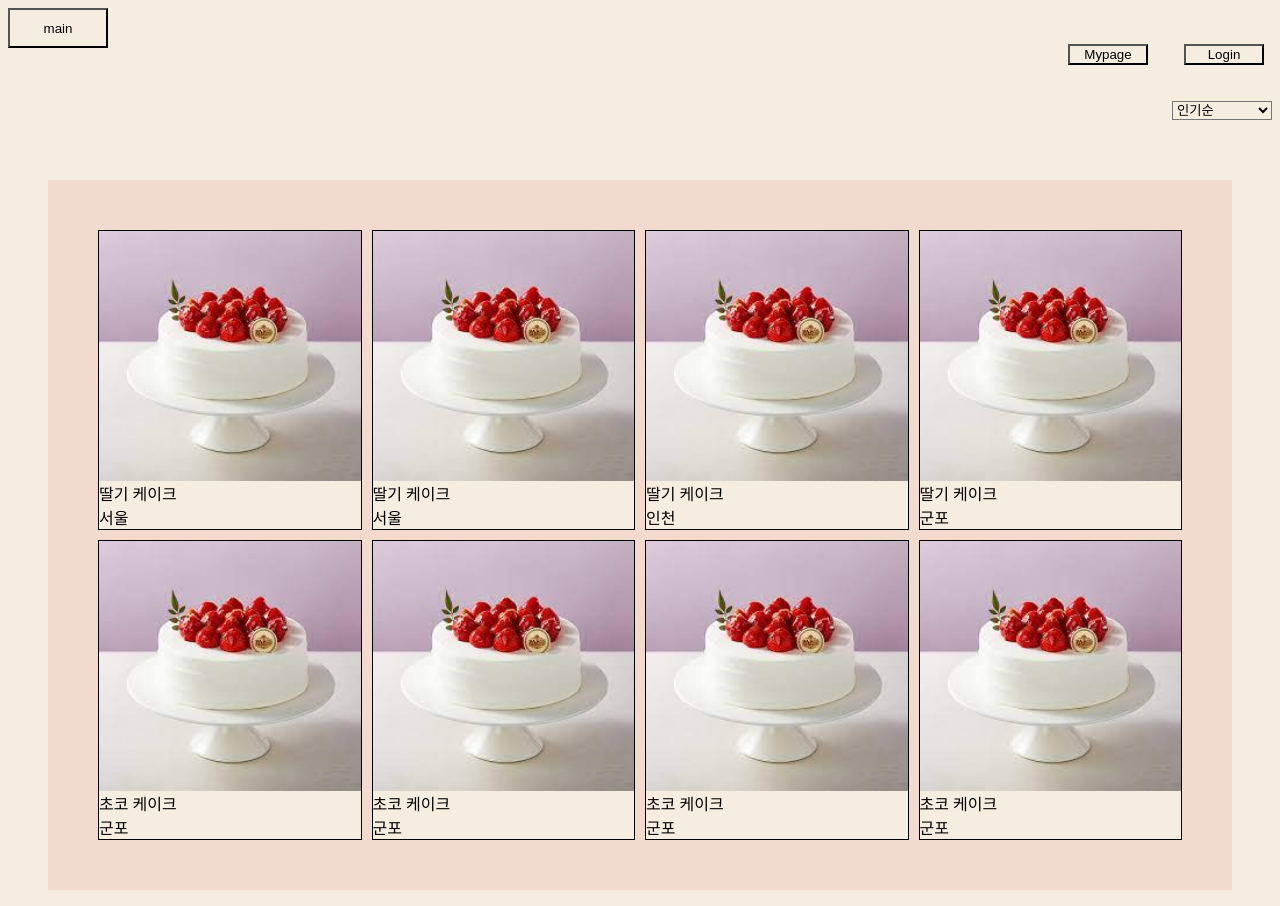
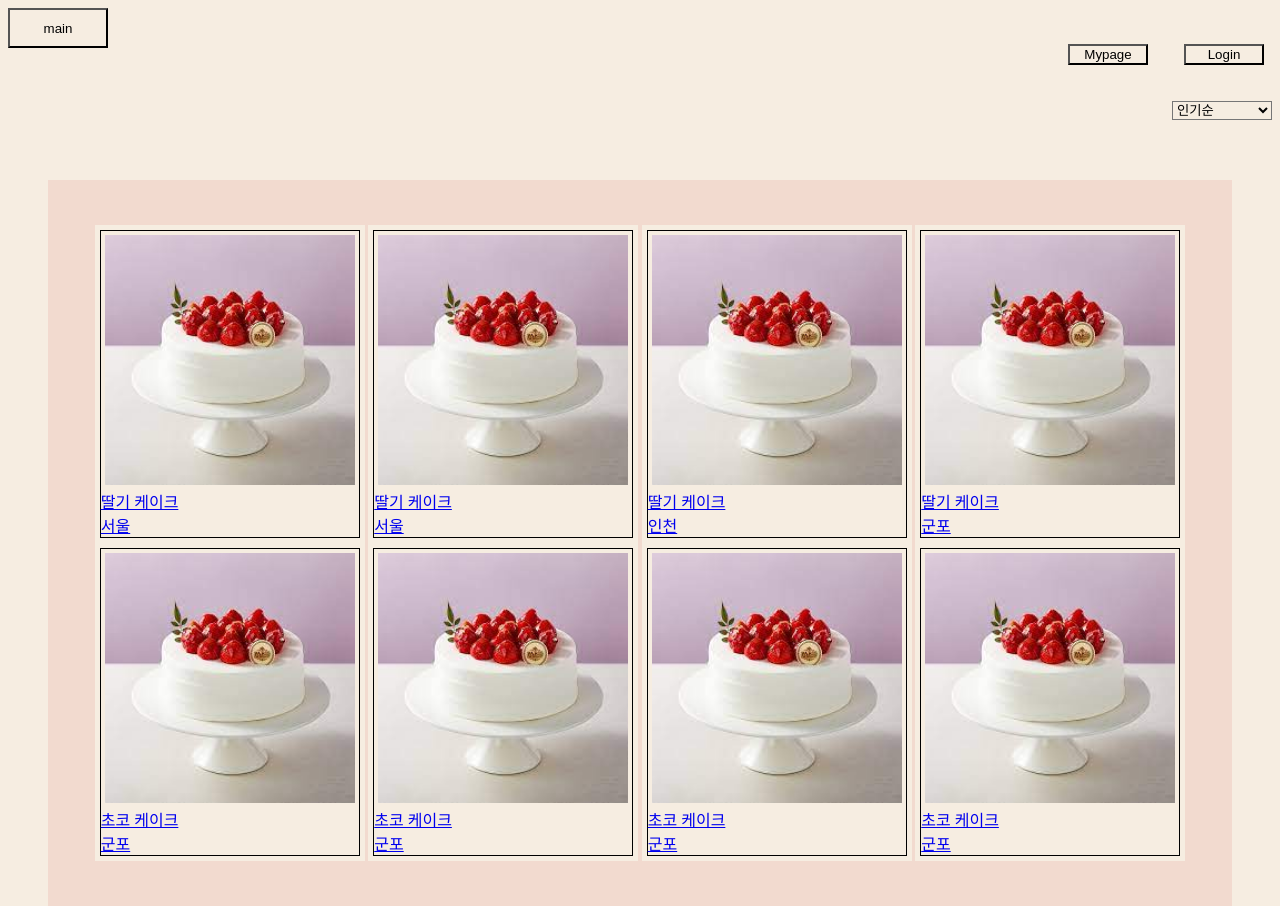
Before and after one commit to YunmiAndFriends/cake_gallery, a React (Create React App) app in the folder front/: page /AllGallery in a window 1280 px wide. Built offline with nearby package versions, Linux system fonts and the light colour scheme.

Commit message:
feat: 가게 페이지 연결 및 정렬 디자인 변경

```diff
--- a/front/src/pages/Gallery/Gallery.jsx
+++ b/front/src/pages/Gallery/Gallery.jsx
@@ -80,16 +80,12 @@ const galleryData = [
 	},
 ];
 
-const OnClickMain = () => {
-	document.location.href('/');
-};
-
 const Gallery = () => {
 	return (
 		<Content>
 			<Header>
 				<Link to="/">
-					<Logo onClick={OnClickMain}>main</Logo>
+					<Logo>main</Logo>
 				</Link>
 				<Menu>
 					<Mypage>Mypage</Mypage>
--- a/front/src/pages/Gallery/Gallery.style.jsx
+++ b/front/src/pages/Gallery/Gallery.style.jsx
@@ -54,6 +54,9 @@ const StoreGalleryContainer = styled.div`
 	grid-template-rows: 1fr;
 	grid-template-columns: 1fr 1fr 1fr 1fr;
 	background-color: #ca282818;
+	justify-content: center;
+	align-items: center;
+	justify-items: center;
 `;
 
 export {
--- a/front/src/pages/Gallery/StoreGallery.jsx
+++ b/front/src/pages/Gallery/StoreGallery.jsx
@@ -1,13 +1,16 @@
 import React from 'react';
 import { StoreGalleryWrap, ThumbnailImg, Storename, Storeinfo } from './StoreGallery.style';
+import { Link } from 'react-router-dom';
 
 const StoreGallery = ({ id, name, thumbnail, content }) => {
 	return (
-		<StoreGalleryWrap>
-			<ThumbnailImg src={thumbnail} />
-			<Storename>{name}</Storename>
-			<Storeinfo>{content}</Storeinfo>
-		</StoreGalleryWrap>
+		<Link to="/Store">
+			<StoreGalleryWrap>
+				<ThumbnailImg src={thumbnail} />
+				<Storename>{name}</Storename>
+				<Storeinfo>{content}</Storeinfo>
+			</StoreGalleryWrap>
+		</Link>
 	);
 };
 
--- a/front/src/pages/Gallery/StoreGallery.style.jsx
+++ b/front/src/pages/Gallery/StoreGallery.style.jsx
@@ -5,21 +5,23 @@ const StoreGalleryWrap = styled.div`
 	display: flex;
 	flex-direction: column;
 	margin: 5px;
-	background-color: white;
-	height: 96%;
+	height: 100%;
+	justify-content: space-around;
+	align-items: flex-start;
 `;
 
 const ThumbnailImg = styled.img`
 	width: -webkit-fill-available;
 	height: 250px;
+	margin: 4px;
 `;
 
 const Storename = styled.div`
-	display: flex;
+	-webkit-text-decoration-line: none;
 `;
 
 const Storeinfo = styled.div`
-	display: flex;
+	text-decoration-line: none;
 `;
 
 export { StoreGalleryWrap, ThumbnailImg, Storename, Storeinfo };
```
